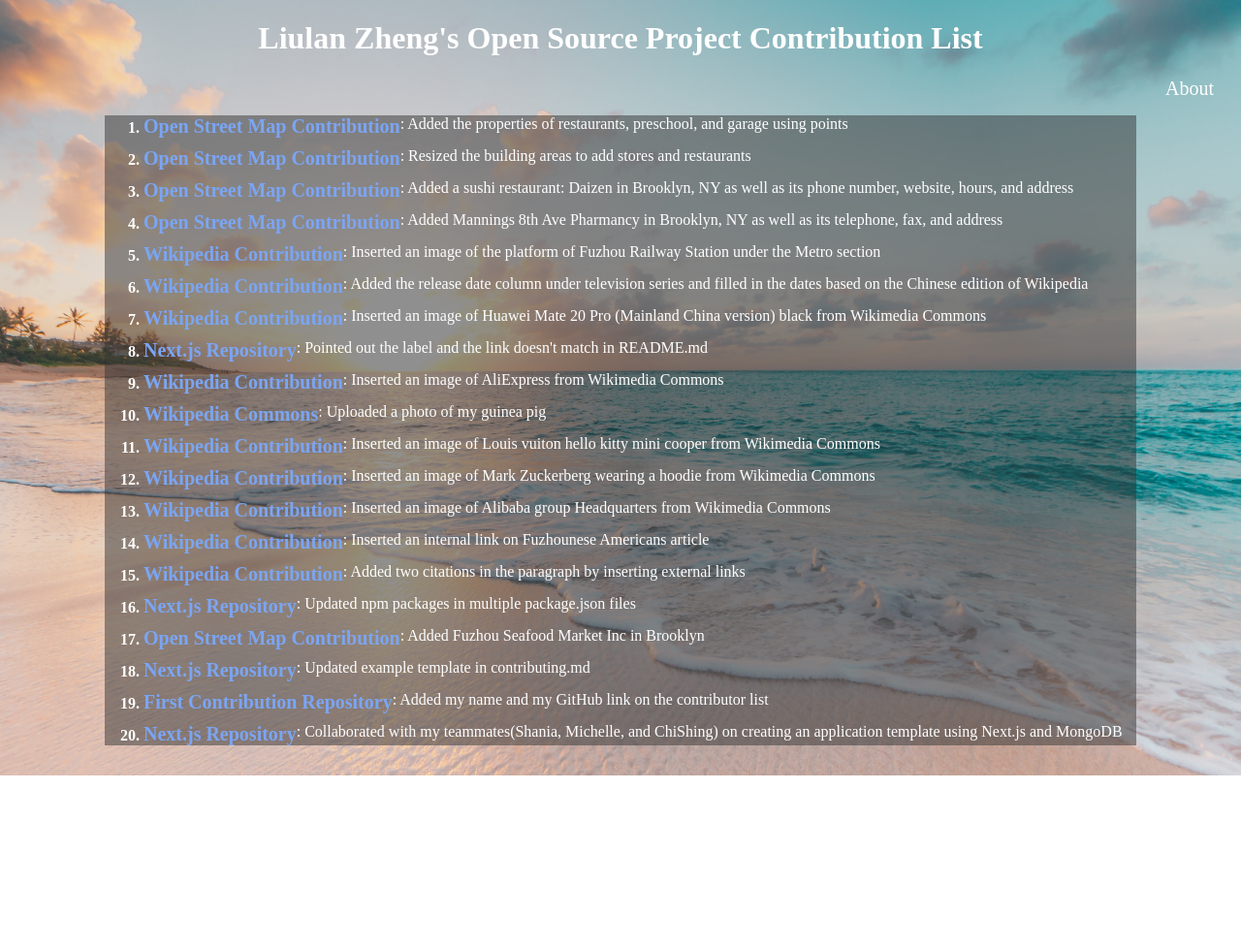
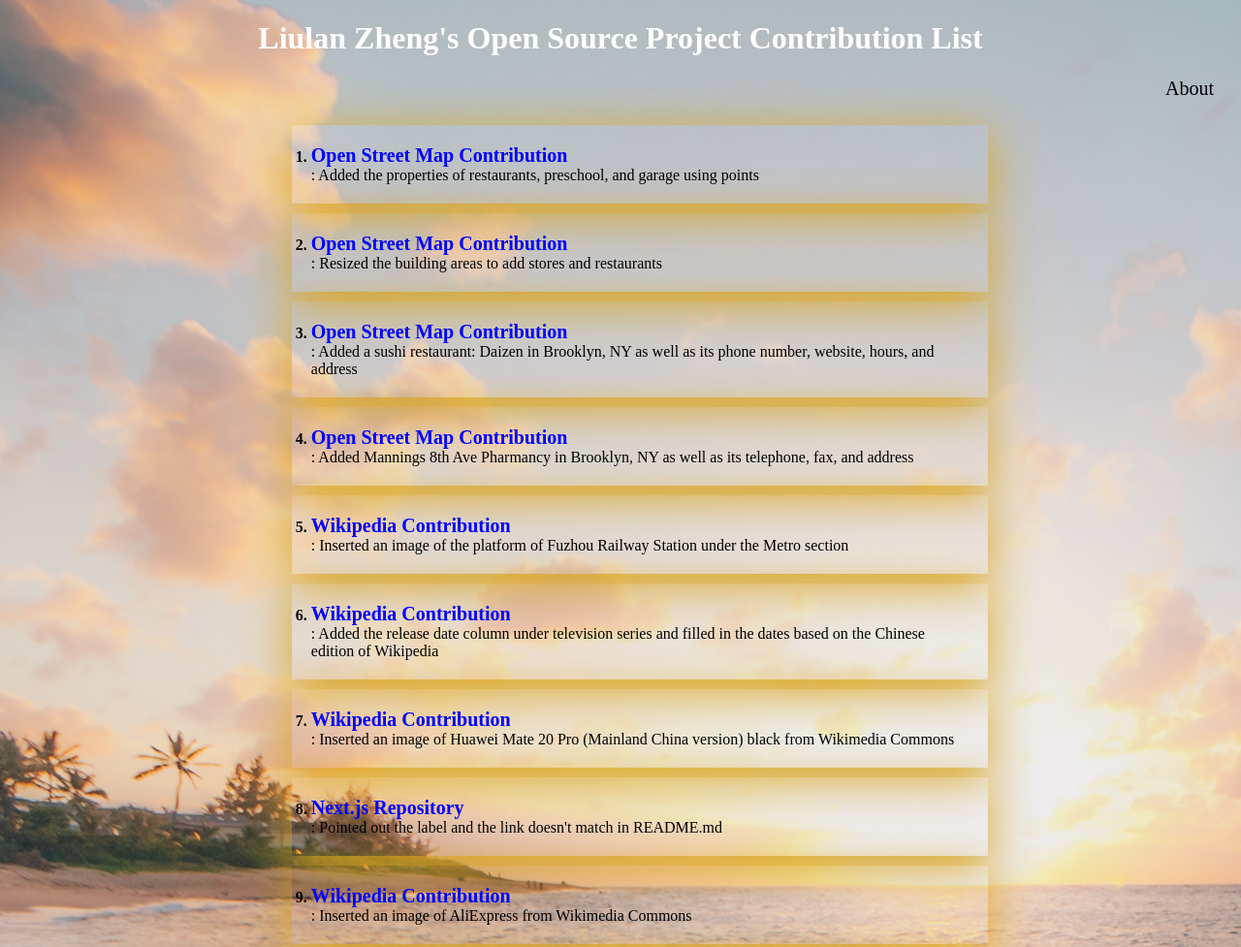
Before and after one commit to liulanz/My-Open-Source-Contributing-List, a plain HTML site: page index.html in a window 1280 px wide. Shown: the top 977 px of the page at 97% size. Before the commit the page ends 800 px from the top, so only its background shows below. Drawn offline with Linux system fonts and the light colour scheme.

Commit message:
updated style

```diff
--- a/styles.css
+++ b/styles.css
@@ -13,7 +13,7 @@
     font-size: 20px;
 }
 .navbar a{
-    color: white;
+    color: black;
     text-decoration: none; /*get rid of default underline in css*/
     transition: color 0.5s;
 }
@@ -24,24 +24,28 @@
 
 }
 .list {
-    color: white;
+    width: 60%;
+    margin:0 auto;
+    padding: 10px;
 
-    margin-left: 100px;
-    margin-right: 100px;
-    background-color:rgba(53, 53, 53, 0.5)
+
 
 }
-.list .list-item {
+.list-item {
     margin-bottom: 10px;
     display: flex;
+    flex-direction: column;
+    justify-content: center;
     font-weight: bold;
+    padding: 20px;
+    box-shadow:0px 10px 50px goldenrod;
 }
 .description {
-    color: white;
+    color:black;
     font-weight: normal;
 }
 .list-item a {
-    color: rgb(123, 165, 243);
+    color: blue;
     font-size: 20px;
     text-decoration: none; /*get rid of default underline in css */
     transition: color 0.5s;
```
